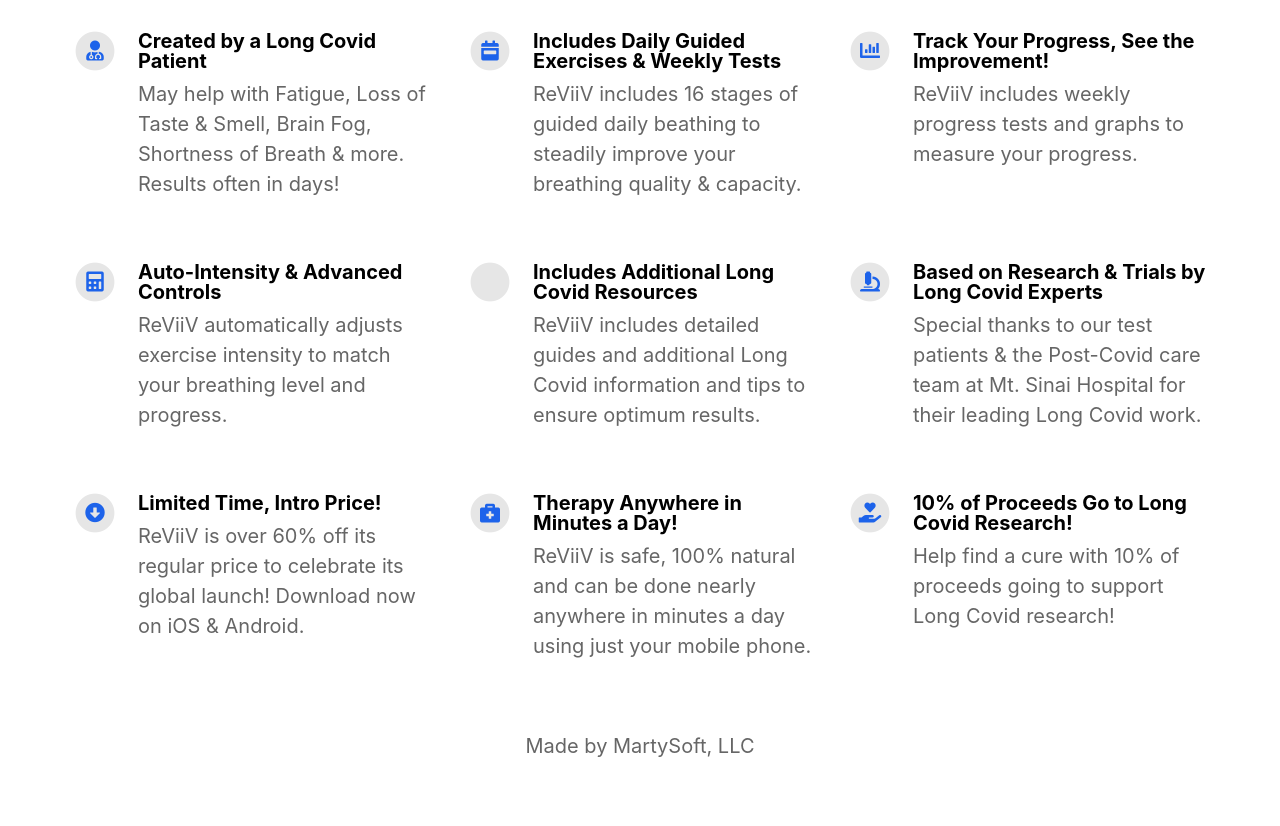
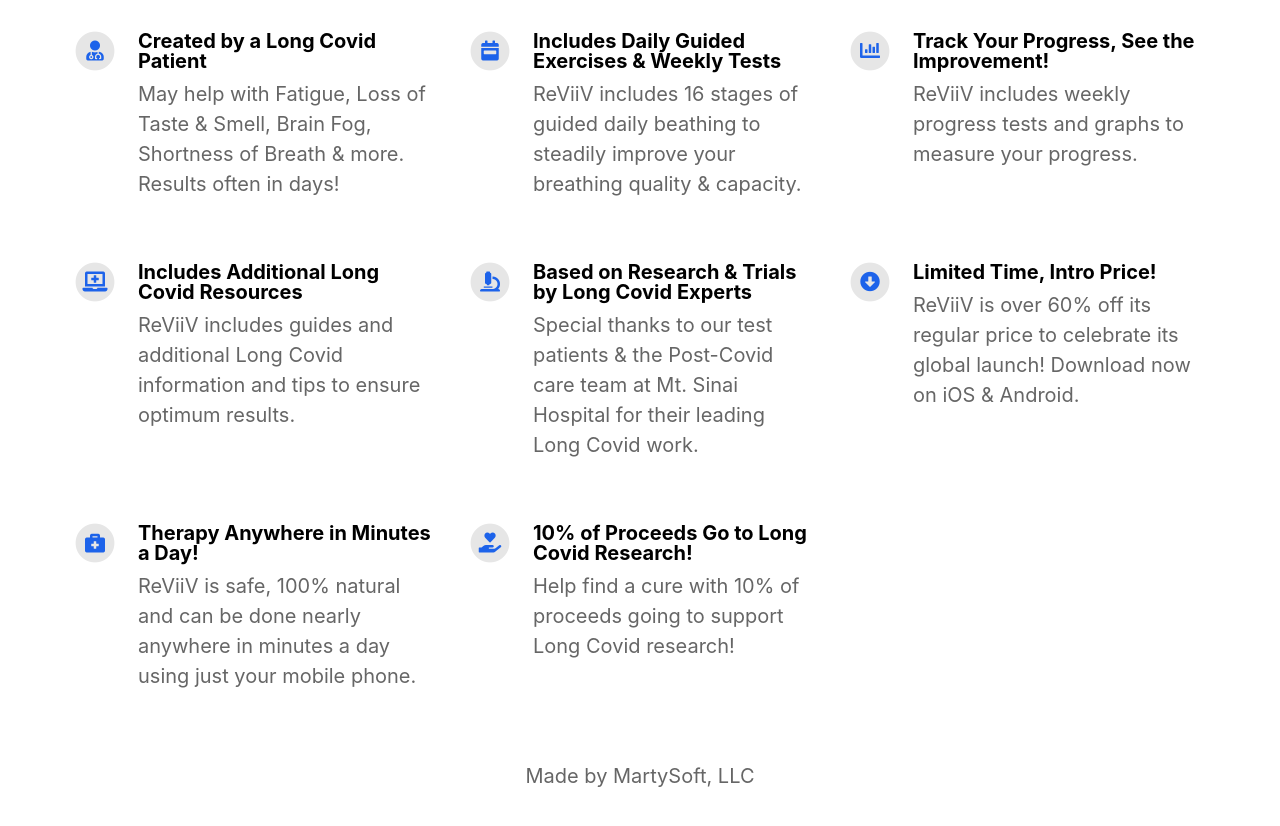
Before and after one commit to marcvanh/reviiv.me, a Jekyll site: the page built from index.html, in a window 1280 px wide and 900 px high, scrolled down 1053 px. Shown: the top 826 px of the window. Built offline with Jekyll 4.4.1, drawn with Linux system fonts in a browser that asks for light colours; nearby versions of some CDN libraries.

Commit message:
Update _config.yml

```diff
--- a/_config.yml
+++ b/_config.yml
@@ -51,9 +51,9 @@ features                                  :
     description                           : ReViiV automatically adjusts exercise intensity to match your breathing level and progress.
     fontawesome_icon_name                 : calculator
 
-  - title                                 : Includes Additional Long Covid Resources
-    description                           : ReViiV includes detailed guides and additional Long Covid information and tips to ensure optimum results.
-    fontawesome_icon_name                 : kit-medical
+    title                                 : Includes Additional Long Covid Resources
+    description                           : ReViiV includes guides and additional Long Covid information and tips to ensure optimum results.
+    fontawesome_icon_name                 : laptop-medical
 
   - title                                 : Based on Research & Trials by Long Covid Experts
     description                           : Special thanks to our test patients & the Post-Covid care team at Mt. Sinai Hospital for their leading Long Covid work.
```
